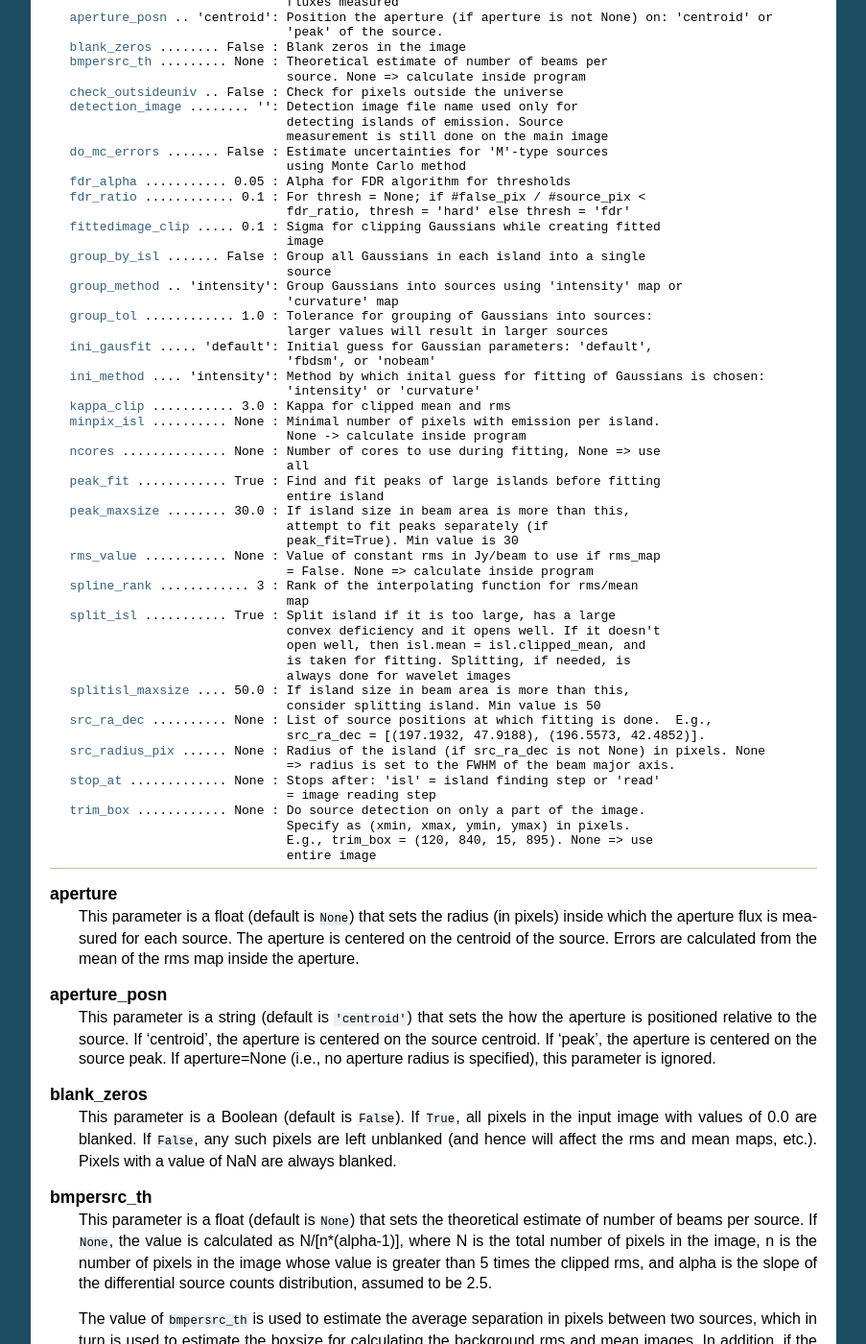
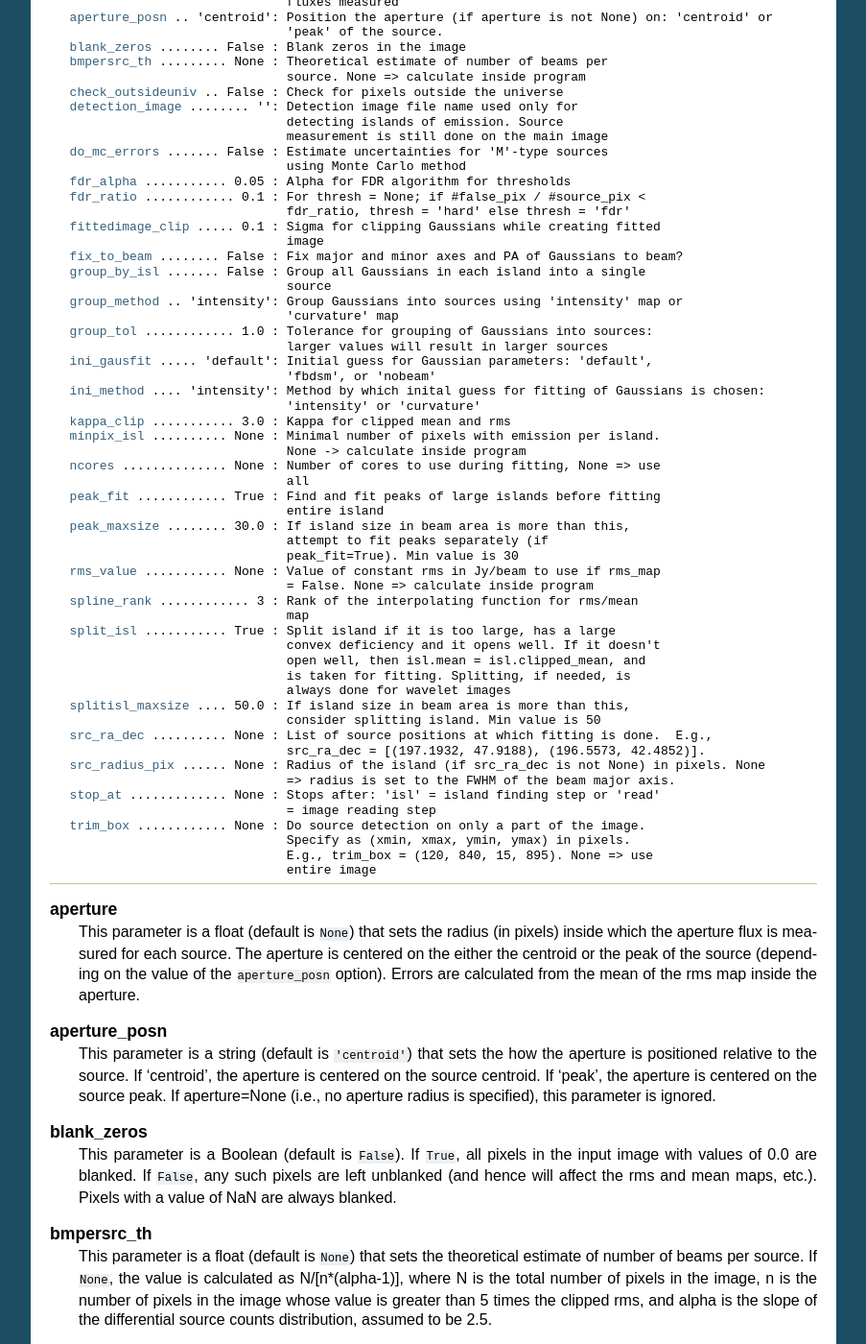
Before and after one commit to lofar-astron/PyBDSF, a Sphinx documentation site: the page built from doc/source/process_image.rst, in a window 1280 px wide and 1400 px high, scrolled down 6030 px. Shown: the whole window at 96% size, without its empty margins (198-1101 px from the left). Built offline with Sphinx 7.4.7, drawn with Linux system fonts in a browser that asks for light colours; formulas are drawn with MathJax 3; some of the changed text lies outside the part shown.

Commit message:
Task #3403: Update to documentation.
git-svn-id: https://svn.astron.nl/LOFAR/trunk/CEP/PyBDSM@25559 b3281354-443f-0410-9bd6-bf5212d75c11

```diff
--- a/doc/source/index.rst
+++ b/doc/source/index.rst
@@ -37,7 +37,7 @@
 ============
 
 .. toctree::
-   :maxdepth: 2
+   :maxdepth: 3
 
    ug_basics
    process_image
--- a/doc/source/process_image.rst
+++ b/doc/source/process_image.rst
@@ -332,6 +332,7 @@
                                    fdr_ratio, thresh = 'hard' else thresh = 'fdr'
       :term:`fittedimage_clip` ..... 0.1 : Sigma for clipping Gaussians while creating fitted
                                    image
+      :term:`fix_to_beam` ........ False : Fix major and minor axes and PA of Gaussians to beam?
       :term:`group_by_isl` ....... False : Group all Gaussians in each island into a single
                                    source
       :term:`group_method` .. 'intensity': Group Gaussians into sources using 'intensity' map or
@@ -379,8 +380,9 @@
     aperture
         This parameter is a float (default is ``None``) that sets the radius (in
         pixels) inside which the aperture flux is measured for each source.
-        The aperture is centered on the centroid of the source. Errors are
-        calculated from the mean of the rms map inside the aperture.
+        The aperture is centered on the either the centroid or the peak of the
+        source (depending on the value of the ``aperture_posn`` option). Errors
+        are calculated from the mean of the rms map inside the aperture.
 
     aperture_posn
         This parameter is a string (default is ``'centroid'``) that sets the
@@ -457,6 +459,12 @@
         fitted Gaussian are constructed up to a size 2b, such that the amplitude
         of the Gaussian falls to a value of ``fitted_image_clip`` times the
         local rms, b pixels from the peak.
+
+    fix_to_beam
+        This parameter is a Boolean (default is ``False``). If True, then during
+        fitting the major and minor axes and PA of the Gaussians are fixed to
+        the beam. Only the amplitude and position are fit. If False, all
+        parameters are fit.
 
     group_by_isl
         This parameter is a Boolean (default is ``False``). If True, all
```
Also changed, not shown: other parts of doc/source/process_image.rst (+2 -2 lines).
